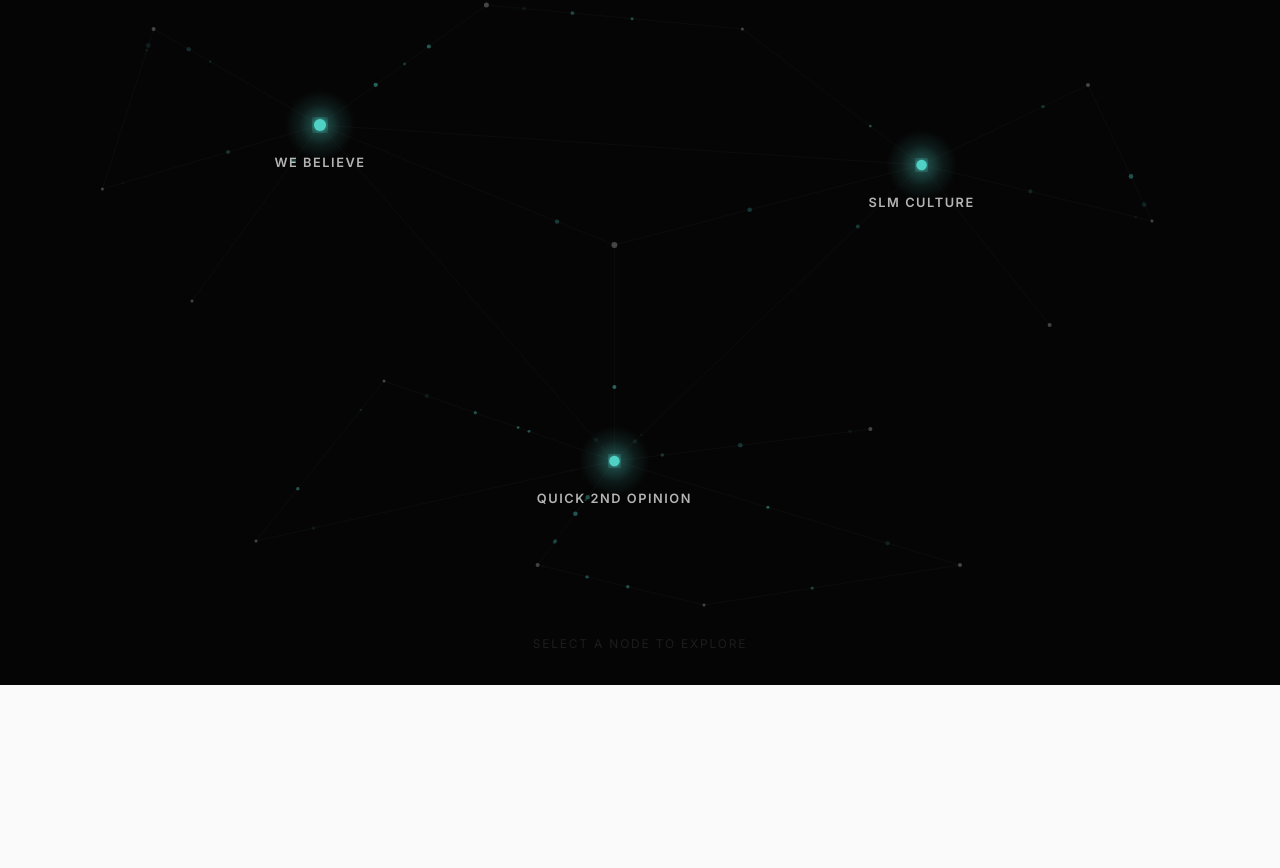
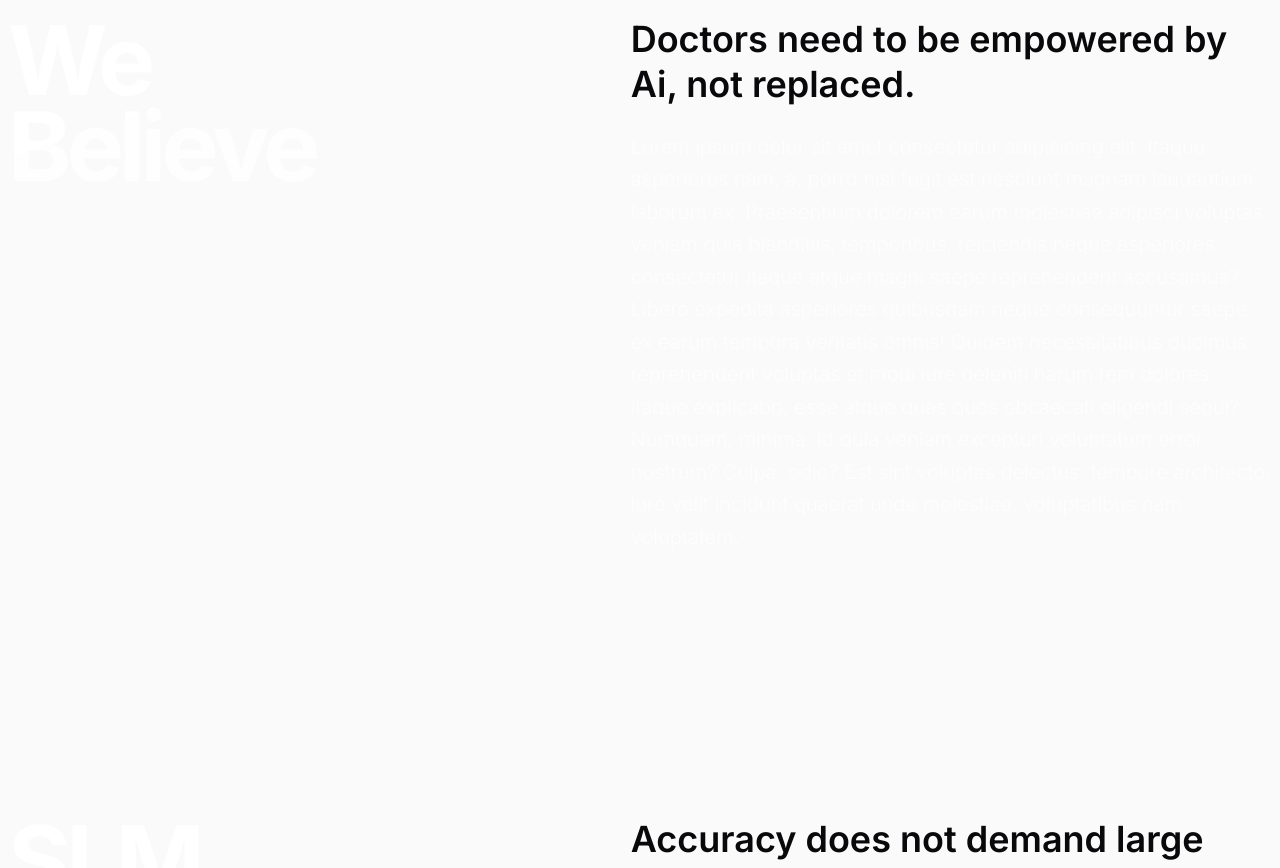
Before and after one commit to Nikh-on-Linux/Alpha-landingpage, a Next.js app: page /philosophy in a window 1280 px wide. Shown: the part 915-1783 px from the top of the page. Before the commit the page ends 1600 px from the top, so only its background shows below. Built offline with nearby package versions, Linux system fonts and the light colour scheme.

Commit message:
fixed philosophy page

```diff
--- a/app/philosophy/page.tsx
+++ b/app/philosophy/page.tsx
@@ -1,13 +1,70 @@
 "use client"
-import React from 'react'
+import React, { useRef } from 'react'
 import SplitText from '../components/SplitText'
 import SmoothScroll from '../components/SmoothScroll'
-import PhilosophyGraph from '../components/PhilosophyGraph'
-import Link from 'next/link';
-import { useRouter } from 'next/navigation'
+import { gsap } from 'gsap'
+import { useGSAP } from '@gsap/react'
+import { ScrollTrigger } from 'gsap/ScrollTrigger'
+import Link from 'next/link'
+
+gsap.registerPlugin(ScrollTrigger, useGSAP)
+
+const sections = [
+    {
+        id: "believe",
+        title: <>We <br /> Believe</>,
+        subtitle: "Doctors need to be empowered by Ai, not replaced.",
+        text: "Lorem ipsum dolor sit amet consectetur adipisicing elit. Itaque asperiores nam, a, porro nisi fugit est nesciunt magnam laudantium laborum ex. Praesentium dolorem earum molestiae adipisci voluptas veniam quia blanditiis, temporibus, reiciendis neque asperiores consectetur itaque atque magni saepe reprehenderit accusamus? Libero expedita asperiores quibusdam neque consequuntur saepe ex earum tempora veritatis omnis! Quidem necessitatibus ducimus reprehenderit voluptas et modi iure deleniti harum rem dolores itaque explicabo, esse atque quas quos obcaecati eligendi sequi? Numquam, minima. Id quia veniam excepturi voluptatum error nostrum? Culpa, odio? Est sint voluptas delectus, tempore architecto, iure velit incidunt quaerat unde molestiae, voluptatibus nam voluptatem.",
+        bg: "bg-[#050505]", // deep black
+        color: "text-white"
+    },
+    {
+        id: "culture",
+        title: <>SLM <br /> Culture</>,
+        subtitle: "Accuracy does not demand large models.",
+        text: "Lorem ipsum dolor sit amet consectetur adipisicing elit. Itaque asperiores nam, a, porro nisi fugit est nesciunt magnam laudantium laborum ex. Praesentium dolorem earum molestiae adipisci voluptas veniam quia blanditiis, temporibus, reiciendis neque asperiores consectetur itaque atque magni saepe reprehenderit accusamus? Libero expedita asperiores quibusdam neque consequuntur saepe ex earum tempora veritatis omnis! Quidem necessitatibus ducimus reprehenderit voluptas et modi iure deleniti harum rem dolores itaque explicabo, esse atque quas quos obcaecati eligendi sequi? Numquam, minima. Id quia veniam excepturi voluptatum error nostrum? Culpa, odio? Est sint voluptas delectus, tempore architecto, iure velit incidunt quaerat unde molestiae, voluptatibus nam voluptatem.",
+        bg: "bg-[#0f172a]", // slate 900
+        color: "text-white"
+    },
+    {
+        id: "opinion",
+        title: <>Quick <br /> 2nd opinion</>,
+        subtitle: "Second opinion has the potential to deliver efficient medicare.",
+        text: "Lorem ipsum dolor sit amet consectetur adipisicing elit. Itaque asperiores nam, a, porro nisi fugit est nesciunt magnam laudantium laborum ex. Praesentium dolorem earum molestiae adipisci voluptas veniam quia blanditiis, temporibus, reiciendis neque asperiores consectetur itaque atque magni saepe reprehenderit accusamus? Libero expedita asperiores quibusdam neque consequuntur saepe ex earum tempora veritatis omnis! Quidem necessitatibus ducimus reprehenderit voluptas et modi iure deleniti harum rem dolores itaque explicabo, esse atque quas quos obcaecati eligendi sequi? Numquam, minima. Id quia veniam excepturi voluptatum error nostrum? Culpa, odio? Est sint voluptas delectus, tempore architecto, iure velit incidunt quaerat unde molestiae, voluptatibus nam voluptatem.",
+        bg: "bg-[#083344]", // cyan 950
+        color: "text-white"
+    }
+];
 
 export default function PhilosophyPage() {
-    const router = useRouter();
+    const containerRef = useRef<HTMLDivElement>(null);
+    const cardsRef = useRef<(HTMLDivElement | null)[]>([]);
+
+    useGSAP(() => {
+        const cards = cardsRef.current;
+        if (!cards.length) return;
+
+        cards.forEach((card, i) => {
+            // We scale down the current card as the *next* card scrolls up over it.
+            if (i === cards.length - 1) return; // Last card doesn't need to scale down
+
+            const nextCard = cards[i + 1];
+
+            gsap.to(card, {
+                scale: 0.92,
+                opacity: 0.4,
+                yPercent: -5,
+                ease: "none",
+                scrollTrigger: {
+                    trigger: nextCard,
+                    start: "top bottom", // When next card enters the bottom of the viewport
+                    end: "top top",      // When next card reaches the top of the viewport
+                    scrub: true,
+                }
+            });
+        });
+    }, { scope: containerRef });
+
     return (
         <SmoothScroll>
             <main className='w-full bg-background' >
@@ -29,8 +86,32 @@ export default function PhilosophyPage() {
                     />
                 </section>
 
-                {/* Interactive Node Graph */}
-                <PhilosophyGraph />
+                {/* Stacking Sections Container */}
+                <div ref={containerRef} className="relative w-full z-10">
+                    {sections.map((section, index) => (
+                        <div
+                            key={section.id}
+                            ref={el => { cardsRef.current[index] = el }}
+                            className={`w-full h-screen sticky top-0 flex items-center origin-top overflow-hidden bg-background`}
+                            style={{
+                                zIndex: index + 10,
+                            }}
+                        >
+                            {/* Inner content wrapper */}
+                            <div className='w-full max-w-7xl mx-auto px-8 md:px-16 lg:px-2 flex flex-col lg:flex-row justify-between items-start lg:items-start gap-12 lg:gap-24'>
+                                <div className='w-full lg:w-5/12 flex-shrink-0' >
+                                    <h2 className='font-sans text-6xl md:text-7xl lg:text-8xl font-bold tracking-tighter leading-[0.9] bg-clip-text text-transparent bg-gradient-to-br from-white to-white/60'>
+                                        {section.title}
+                                    </h2>
+                                </div>
+                                <div className='w-full lg:w-7/12 flex flex-col gap-6' >
+                                    <h3 className='font-sans text-2xl md:text-3xl lg:text-4xl font-semibold leading-tight' >{section.subtitle}</h3>
+                                    <p className='text-lg md:text-xl text-white/70 leading-relaxed font-light' >{section.text}</p>
+                                </div>
+                            </div>
+                        </div>
+                    ))}
+                </div>
             </main>
         </SmoothScroll>
     )
```
